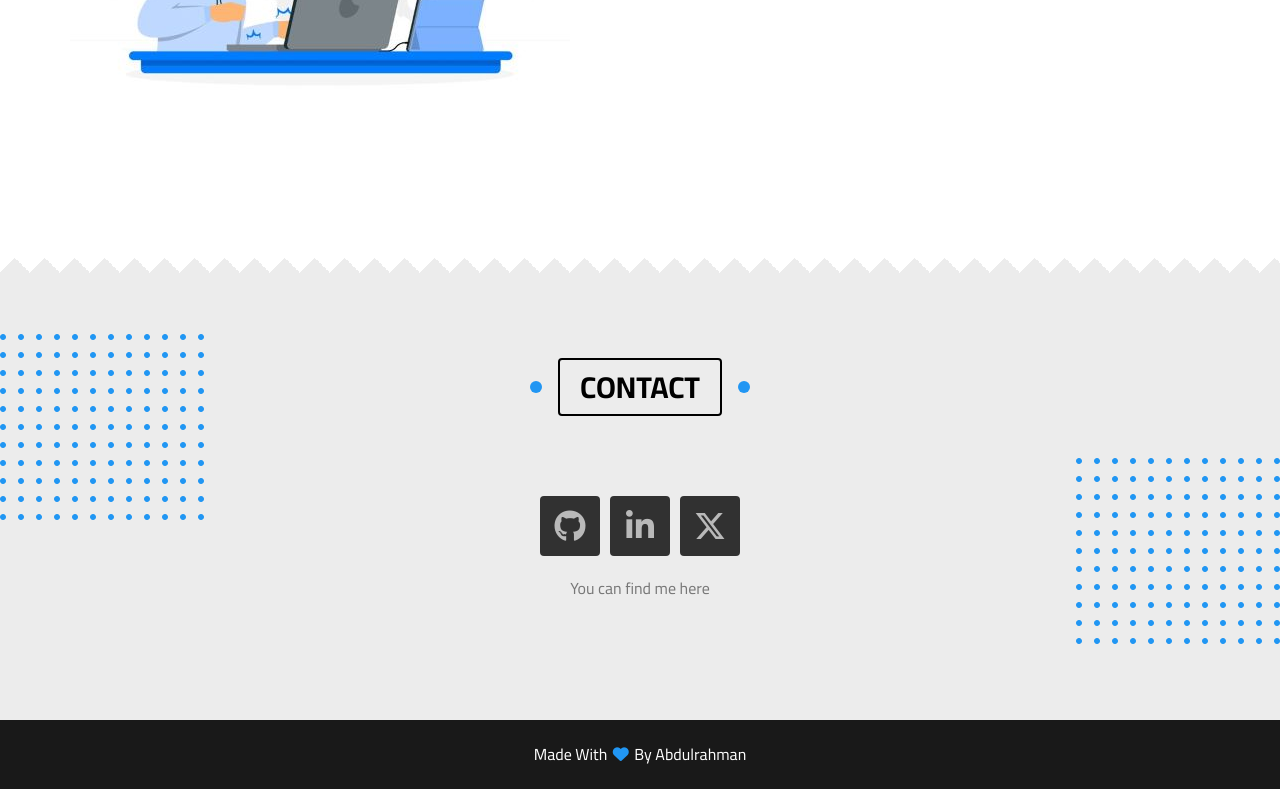
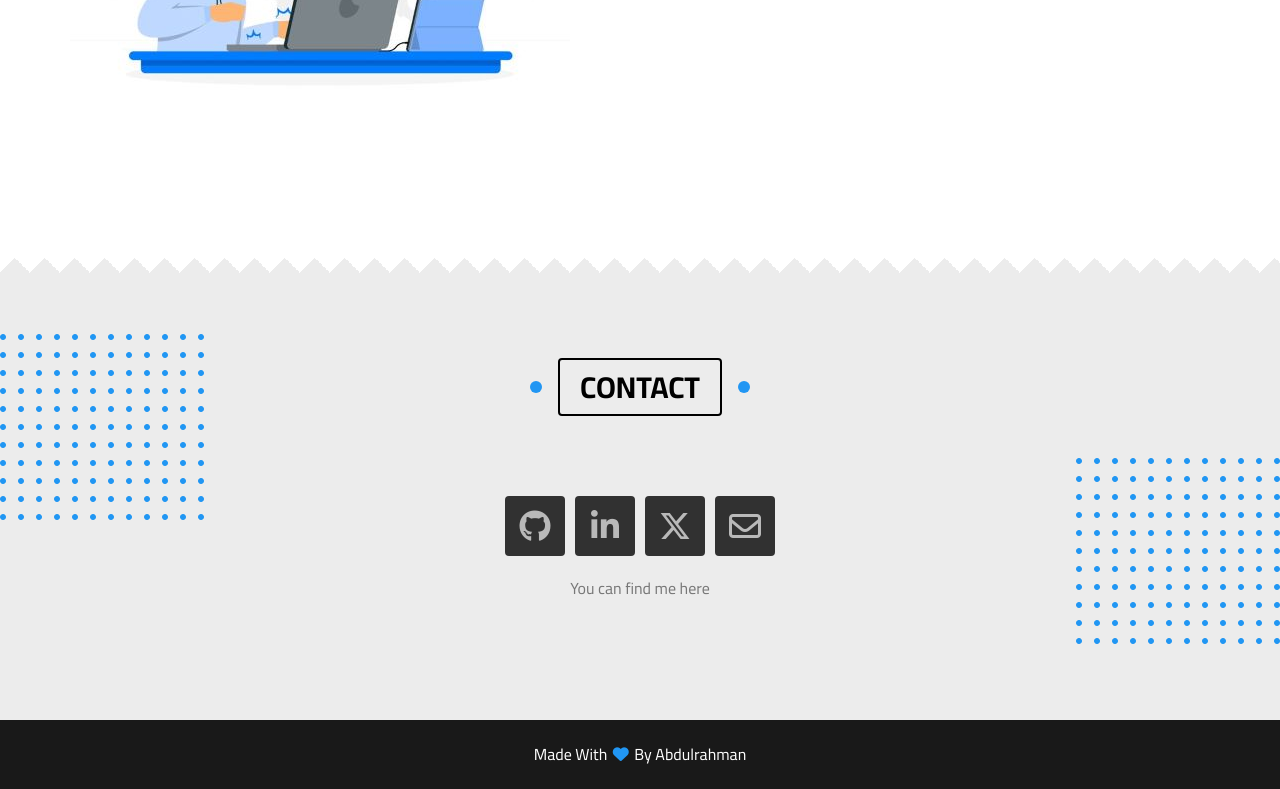
Before and after one commit to D7omii/D7omii.github.io, a plain HTML site: page index.html in a window 1280 px wide. Shown: the part 2663-3452 px from the top of the page. Drawn offline with Linux system fonts and the light colour scheme.

Commit message:
Change the icon and add email

```diff
--- a/css/main.css
+++ b/css/main.css
@@ -725,6 +725,11 @@ ul {
     color: white;
 }
 
+.contact .social .email:hover {
+    background-color: #52bad5;
+    color: white;
+}
+
 .contact .text {
     line-height: 2;
     color: #777;
--- a/index.html
+++ b/index.html
@@ -158,7 +158,8 @@
                         target="_blank"><i class="fa-brands fa-linkedin-in fa-2x"></i></a></li>
                 <li><a class="x-twitter" href="https://x.com/AboDa7m_001" target="_blank"><i
                             class="fa-brands fa-x-twitter fa-2x"></i></a></li>
-                </li>
+                <li><a class="email" href="mailto:abdulrahman.a.m.alshamrani@gmail.com"><i
+                            class="fa-regular fa-envelope fa-2x"></i></a></li>
             </ul>
             <p class="text">You can find me here</p>
         </div>
```
Also changed, not shown: imgs/favicon.ico.
